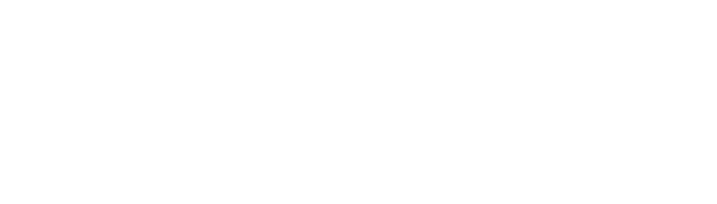
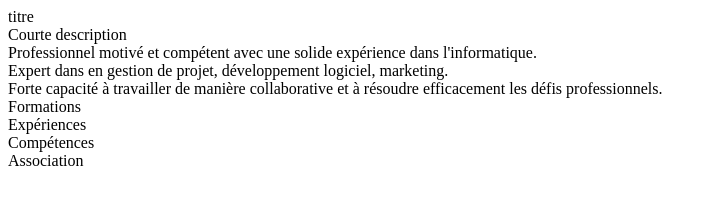
Before and after one commit to farhanbello/git-mon-cv, a plain HTML site: page index.html in a window 1280 px wide. Shown: the whole page, without its empty margins (0-717 px from the left). Drawn offline with Linux system fonts and the light colour scheme.

Commit message:
mise en place de la section description

```diff
--- a/index.html
+++ b/index.html
@@ -7,6 +7,15 @@
     <title>Document</title>
 </head>
 <body>
+    <section>titre</section>
+    <section>Courte description</section>
+    Professionnel motivé et compétent avec une solide expérience dans l'informatique.<br>
+    Expert dans en gestion de projet, développement logiciel, marketing.<br>
+    Forte capacité à travailler de manière collaborative et à résoudre efficacement les défis professionnels.<br>
+    <section>Formations</section>
+    <section>Expériences</section>
+    <section>Compétences</section>
+    <section>Association</section>
 
 </body>
 </html>
```
